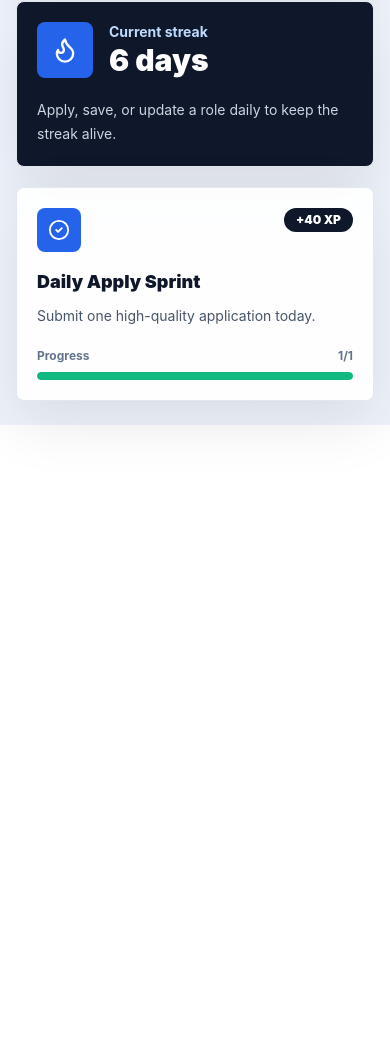
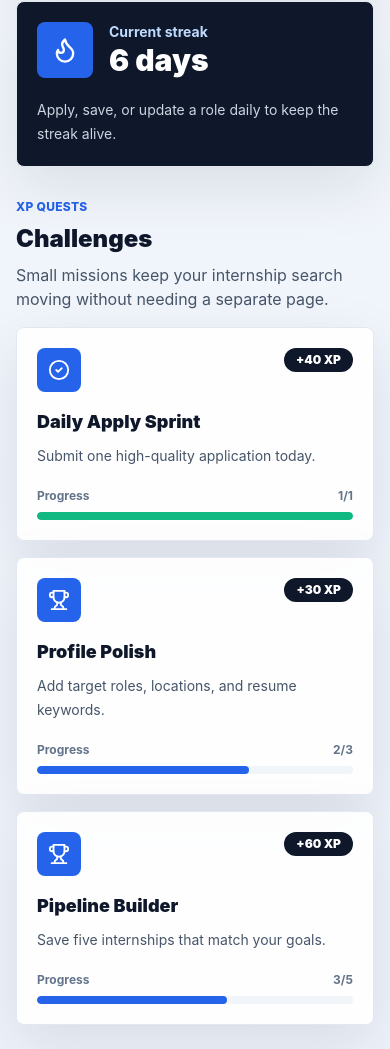
Before and after one commit to Varun-gull/CareerUp, a Next.js app: page /dashboard in a window 390 px wide. Shown: the part 1896-2945 px from the top of the page. Before the commit the page ends 2321 px from the top, so only its background shows below. Built offline with nearby package versions, Linux system fonts and the light colour scheme; no server answers.

Commit message:
Move challenges into main flows

```diff
--- a/app/dashboard/page.tsx
+++ b/app/dashboard/page.tsx
@@ -54,8 +54,22 @@ export default async function DashboardPage() {
           </div>
           <aside className="space-y-5">
             <StreakCard streak={profile.streak} />
-            <ChallengeCard challenge={challenges[0]} />
           </aside>
+        </section>
+
+        <section className="mt-8">
+          <div className="flex flex-wrap items-end justify-between gap-4">
+            <div>
+              <p className="eyebrow">XP quests</p>
+              <h2 className="mt-2 text-2xl font-black text-ink">Challenges</h2>
+              <p className="mt-2 text-slate-600">Small missions keep your internship search moving without needing a separate page.</p>
+            </div>
+          </div>
+          <div className="mt-4 grid gap-4 md:grid-cols-2 xl:grid-cols-3">
+            {challenges.map((challenge) => (
+              <ChallengeCard key={challenge.id} challenge={challenge} />
+            ))}
+          </div>
         </section>
       </main>
     </>
--- a/app/interview/page.tsx
+++ b/app/interview/page.tsx
@@ -16,7 +16,7 @@ export default async function InterviewPage({ searchParams }: { searchParams?: {
         <div className="flex flex-wrap items-end justify-between gap-4">
           <div>
             <p className="eyebrow">Prep tool</p>
-            <h1 className="mt-2 text-4xl font-black text-ink">Interview Builder</h1>
+            <h1 className="mt-2 text-4xl font-black text-ink">Interview Prep</h1>
             <p className="mt-2 max-w-2xl text-slate-600">Draft STAR answers for behavioral interviews and keep your best stories ready.</p>
           </div>
           <Link href="/rewards" className="secondary-button">
@@ -44,7 +44,7 @@ export default async function InterviewPage({ searchParams }: { searchParams?: {
         ) : (
           <>
             <section className="mt-8 grid gap-6 lg:grid-cols-[minmax(0,1.05fr)_minmax(320px,0.95fr)]">
-              <form action={saveInterviewAnswer} className="card p-5">
+              <form action={saveInterviewAnswer} className="card min-w-0 p-5">
                 <div className="mb-5 flex items-start gap-3">
                   <div className="flex h-11 w-11 shrink-0 items-center justify-center rounded-lg bg-blue-50 text-blue-700">
                     <MessageSquareText size={22} />
@@ -55,9 +55,9 @@ export default async function InterviewPage({ searchParams }: { searchParams?: {
                   </div>
                 </div>
 
-                <label className="grid gap-2 text-sm font-bold text-slate-700">
+                <label className="grid min-w-0 gap-2 text-sm font-bold text-slate-700">
                   Prompt
-                  <select name="prompt" className="rounded-lg border border-slate-200 bg-white px-4 py-3 outline-none focus:border-blue-500">
+                  <select name="prompt" className="w-full min-w-0 max-w-full truncate rounded-lg border border-slate-200 bg-white px-4 py-3 outline-none focus:border-blue-500">
                     {behavioralInterviewPrompts.map((prompt) => (
                       <option key={prompt} value={prompt}>
                         {prompt}
@@ -106,7 +106,7 @@ export default async function InterviewPage({ searchParams }: { searchParams?: {
               <div className="flex items-end justify-between gap-4">
                 <div>
                   <p className="eyebrow">Saved stories</p>
-                  <h2 className="mt-2 text-2xl font-black text-ink">Answer bank</h2>
+                  <h2 className="mt-2 text-2xl font-black text-ink">Saved answers</h2>
                 </div>
                 <span className="rounded-full bg-slate-100 px-3 py-1 text-sm font-black text-slate-700">{answers.length} saved</span>
               </div>
--- a/app/rewards/page.tsx
+++ b/app/rewards/page.tsx
@@ -1,9 +1,11 @@
 import { ArrowRight, Gift, LockKeyhole, Sparkles, Trophy, UnlockKeyhole } from "lucide-react";
 import Link from "next/link";
+import { ChallengeCard } from "@/components/ChallengeCard";
 import { Navbar } from "@/components/Navbar";
 import { RankBadge } from "@/components/RankBadge";
 import { unlockReward } from "@/lib/rewards/actions";
 import { getCurrentProfile, getRewards } from "@/lib/data";
+import { challenges } from "@/lib/mock-data";
 
 export default async function RewardsPage({ searchParams }: { searchParams?: { message?: string } }) {
   const [profile, rewards] = await Promise.all([getCurrentProfile(), getRewards()]);
@@ -42,6 +44,21 @@ export default async function RewardsPage({ searchParams }: { searchParams?: { m
             <div className="mt-2">
               <RankBadge xp={profile.xp} />
             </div>
+          </div>
+        </section>
+
+        <section className="mt-6">
+          <div className="flex flex-wrap items-end justify-between gap-4">
+            <div>
+              <p className="eyebrow">Earn more XP</p>
+              <h2 className="mt-2 text-2xl font-black text-ink">Challenges</h2>
+              <p className="mt-2 text-slate-600">Complete quests to build enough XP for the next unlock.</p>
+            </div>
+          </div>
+          <div className="mt-4 grid gap-4 md:grid-cols-3">
+            {challenges.map((challenge) => (
+              <ChallengeCard key={challenge.id} challenge={challenge} />
+            ))}
           </div>
         </section>
 
--- a/components/Navbar.tsx
+++ b/components/Navbar.tsx
@@ -6,9 +6,8 @@ const navItems = [
   { href: "/dashboard", label: "Dashboard" },
   { href: "/applications", label: "Applications" },
   { href: "/postings", label: "Postings" },
-  { href: "/challenges", label: "Challenges" },
   { href: "/rewards", label: "Rewards" },
-  { href: "/interview", label: "Interview" },
+  { href: "/interview", label: "Interview Prep" },
   { href: "/leaderboard", label: "Leaderboard" },
   { href: "/friends", label: "Friends" }
 ];
```
